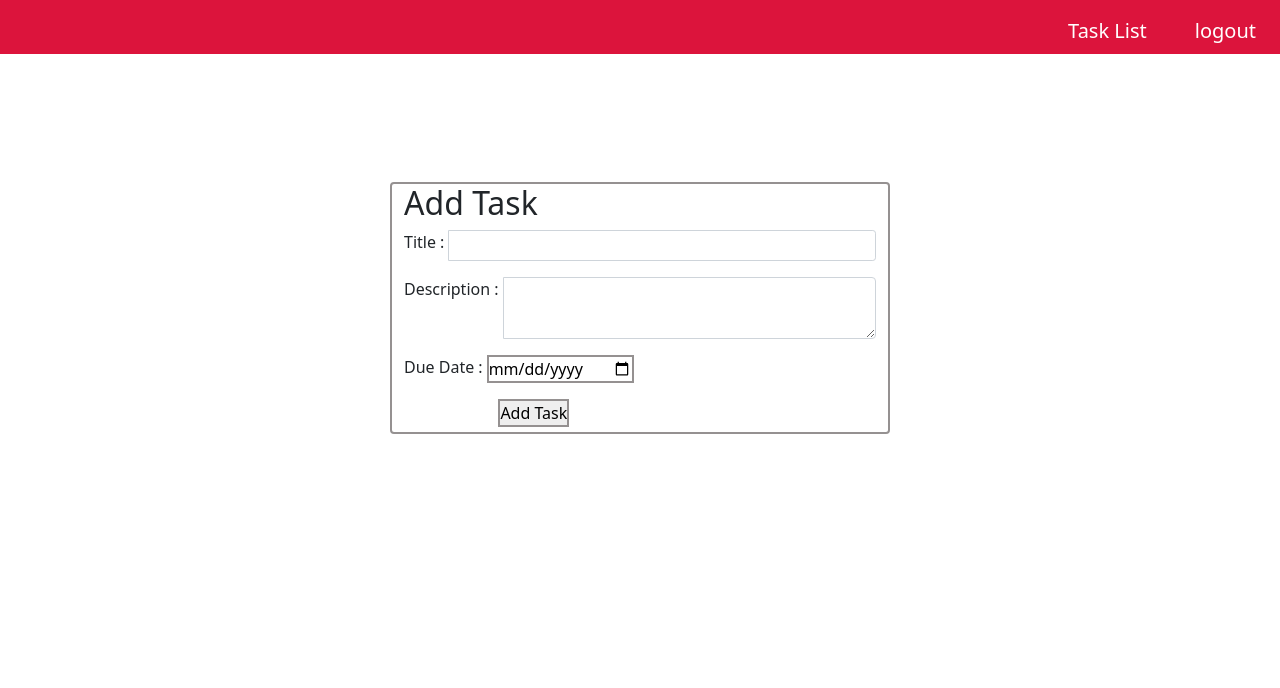
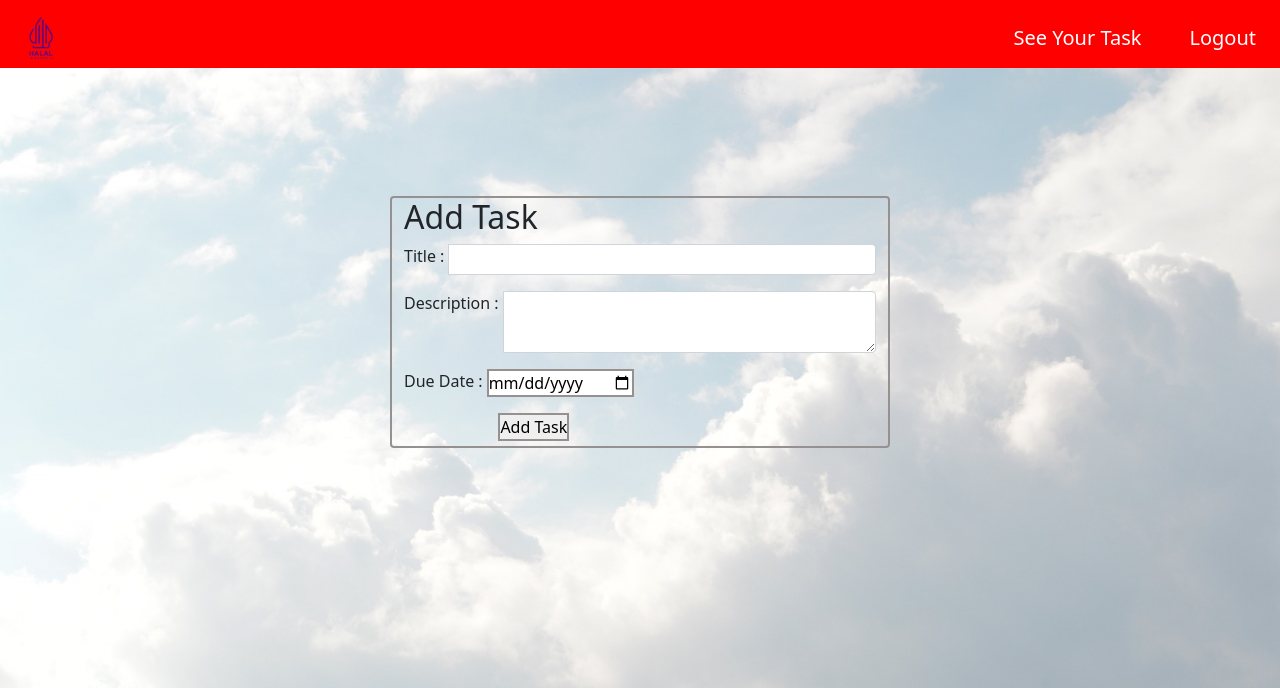
Before and after one commit to Volts2/TodoList, a PHP site: the page made by To do/add_task_form.php in a window 1280 px wide. Shown: the top 688 px of the page. Run offline with PHP 8.4, Linux system fonts and the light colour scheme.

Commit message:
Add files via upload

```diff
--- a/To do/add_task_form.php
+++ b/To do/add_task_form.php
@@ -11,15 +11,19 @@
 
 <body>
 <nav class="navbar navbar-expand-md bg">
-        <a href="" class="navbar-brand fs-3 ms-3 text-white"></a>
-        <button class="navbar-toggler me-3 text-white" type="button" data-bs-toggle="collapse" data-bs-target="#btn"><i class='bx bx-menu bx-md'></i></button>
+    <a href="index.php" class="navbar-brand fs-3 ms-3 text-white">
+        <img src="logo.png" alt="Logo" class="logo">
+    </a>
+    <button class="navbar-toggler me-3 text-white" type="button" data-bs-toggle="collapse" data-bs-target="#btn">
+        <i class='bx bx-menu bx-md'></i>
+    </button>
     <div class="collapse navbar-collapse ul-bg" id="btn">
         <ul class="navbar-nav ms-auto">
             <li class="nav-item">
-                    <a href="index.php" class="nav-link mx-3 text-white fs-5">Task List</a>
+                <a href="index.php" class="nav-link mx-3 text-white fs-5">See Your Task</a>
             </li>
             <li class="nav-item">
-                    <a href="../index.php" class="nav-link mx-3 text-white fs-5">logout</a>
+                <a href="../index.php" class="nav-link mx-3 text-white fs-5">Logout</a>
             </li>
         </ul>
     </div>
--- a/To do/style.css
+++ b/To do/style.css
@@ -5,7 +5,7 @@
 }
 
 .bg{
-    background-color: crimson;
+    background-color: rgb(255, 0, 0);
 }
 
 .navbar{
@@ -23,4 +23,18 @@ button.navbar-toggler:focus{
 
 nav .nav-item a:hover{
     color: greenyellow !important;
+    text-decoration: underline;
 }
+
+.logo {
+    width: 50px;
+    height: 50px;
+}
+
+body {
+    background-image: url('Black.jpg');
+    background-size: cover;
+    background-repeat: no-repeat;
+    background-attachment: fixed;
+    background-position: center center;
+}
--- a/forget.php
+++ b/forget.php
@@ -1,5 +1,4 @@
 <?php
-// Mulai sesi untuk mengidentifikasi pengguna yang login
 session_start();
 
 if ($_SERVER["REQUEST_METHOD"] == "POST") {
```
Also changed, not shown: Register.php (+7 -7 lines), To do/edit_task.php (+8 -4 lines), To do/index.php (+8 -3 lines), index.css (+2 -6 lines), index.php (+6 -6 lines), README.md, To do/Black.jpg (added), To do/logo.png (added), task_tracker.sql (line endings or trailing spaces). Lines whose indentation alone changed are shown as unchanged.
